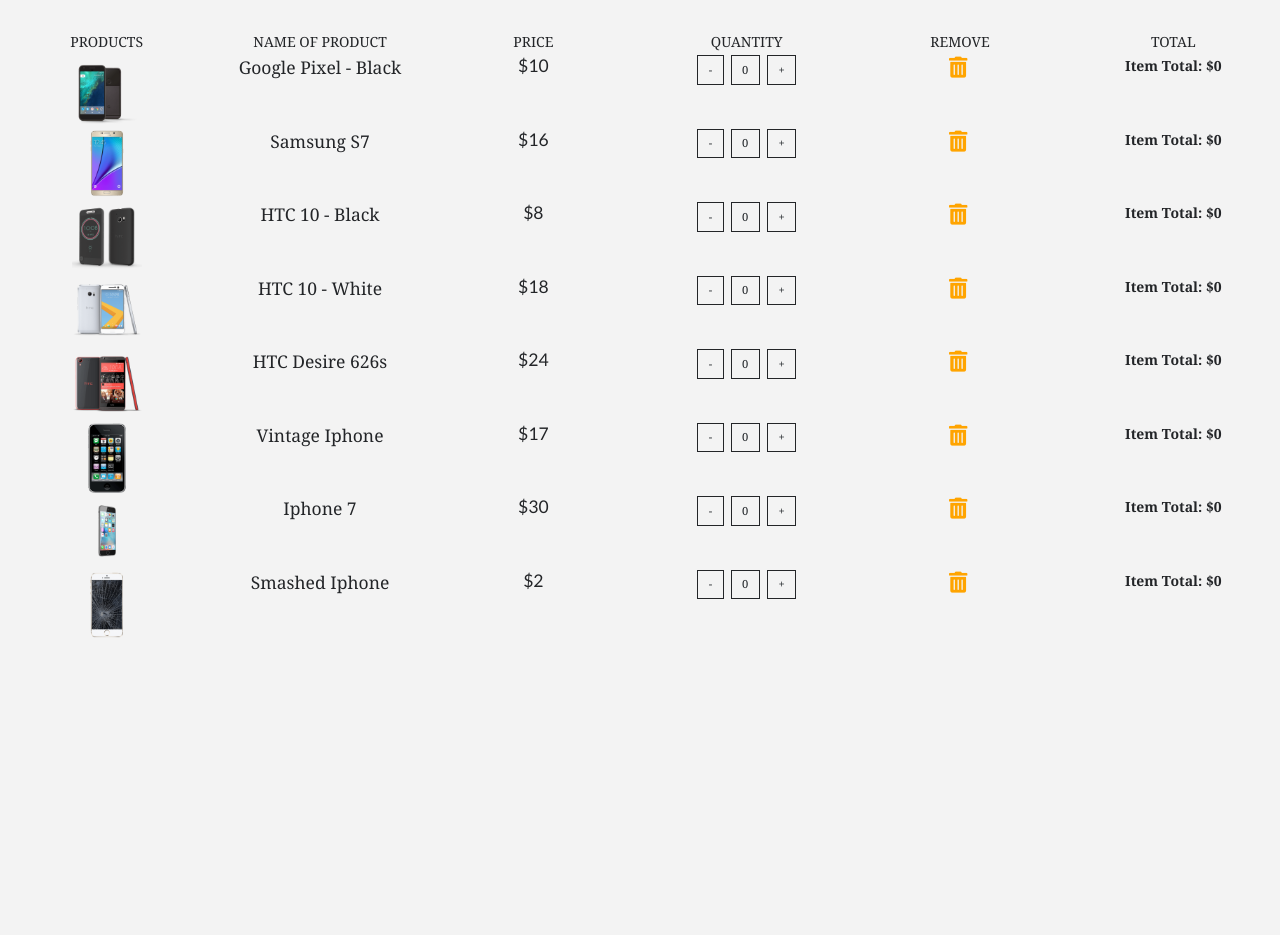
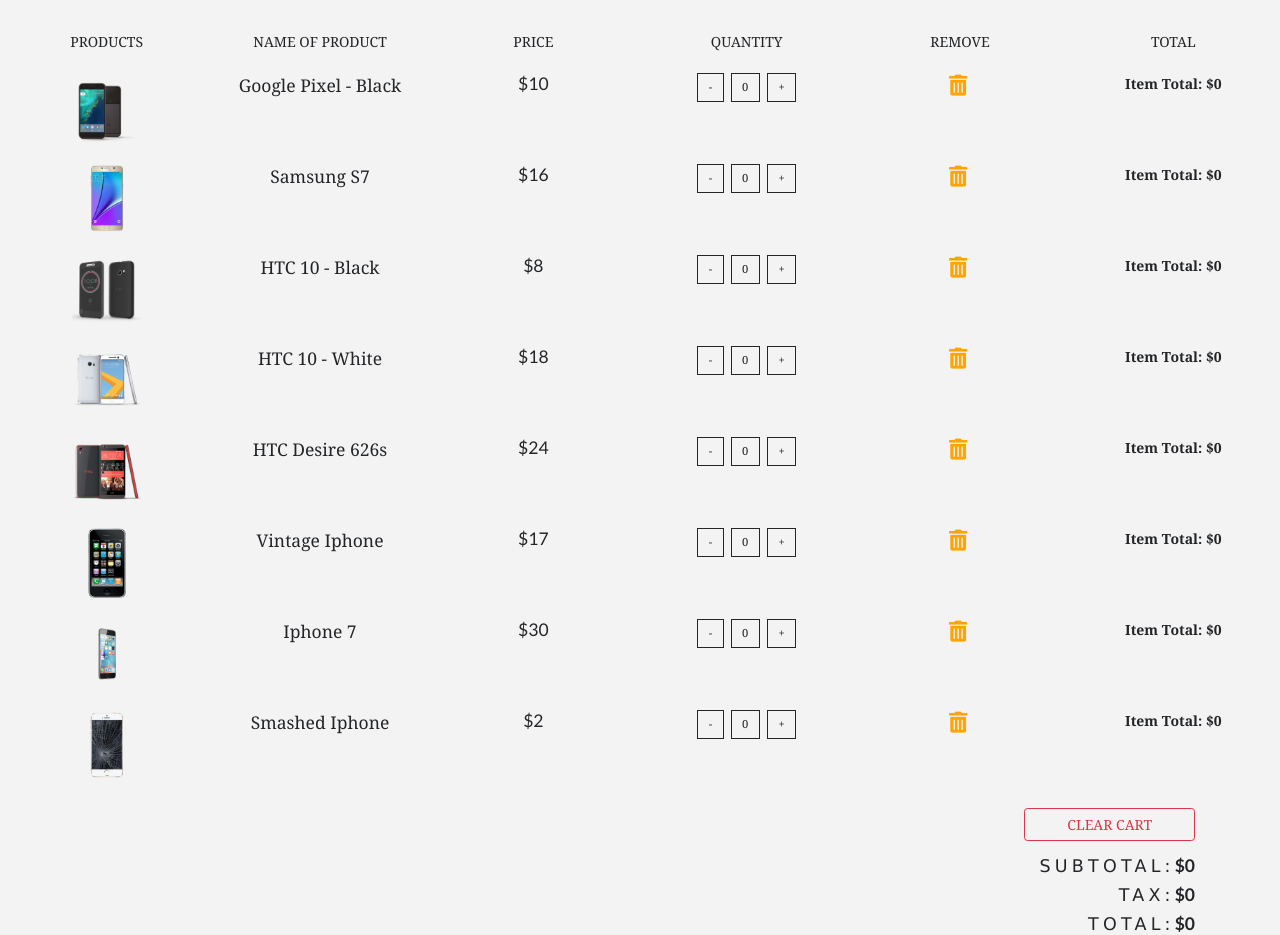
Before and after one commit to kovacevicemir/e-commerce-phone-shop, a React (Create React App) app: page /cart in a window 1280 px wide. Shown: the part 108-1043 px from the top of the page. Before the commit the page ends 800 px from the top, so only its background shows below. Built offline with nearby package versions, Linux system fonts and the light colour scheme.

Commit message:
cart total component

```diff
--- a/src/components/Cart/Cart.js
+++ b/src/components/Cart/Cart.js
@@ -4,6 +4,7 @@ import CartColumns from './CartColumns'
 import Empty from './Empty'
 import {ProductConsumer} from '../../context'
 import CartList from './CartList'
+import CartTotal from './CartTotal'
 
 
 export default class Cart extends Component {
@@ -18,6 +19,7 @@ export default class Cart extends Component {
                                 <Title name='your' title='cart' />
                                 <CartColumns />
                                 <CartList cart = {cart} value = {value}/>
+                                <CartTotal value = {value} />
                             </React.Fragment>
                         )
                     }else{
--- a/src/components/Cart/CartItem.js
+++ b/src/components/Cart/CartItem.js
@@ -5,7 +5,7 @@ const CartItem = ({item,value}) => {
     const {increment,decrement,removeItem,clearCart} = value
 
     return (
-        <div className="row my-1 text-capitalize text-center">
+        <div className="row my-4 text-capitalize text-center">
             <div className="col-10 mx-auto col-lg-2">
                 <img src={img} style={{width:'5rem',height:'5rem'}} className='img-fluid' alt={title} />
             </div>
--- /dev/null
+++ b/src/components/Cart/CartTotal.js
@@ -0,0 +1,42 @@
+import React from 'react'
+import {Link} from 'react-router-dom'
+
+const CartTotal = ({value}) => {
+    const {cartSubTotal,cartTax,cartTotal,clearCart} = value
+
+    return (
+        <React.Fragment>
+            <div className="container">
+                <div className="row">
+                    <div className="col-10 mt-2 ml-sm-5 ml-md-auto col-sm-8 text-capitalize text-right">
+                        <Link to='/'>
+                            <button onClick={()=> clearCart()} type='button' className="btn btn-outline-danger text-uppercase mb-3 px-5">
+                                clear cart
+                            </button>
+                        </Link>
+                        <h5>
+                            <span className="text-title">
+                                subtotal:
+                            </span>
+                            <strong>${cartSubTotal}</strong>
+                        </h5>
+                        <h5>
+                            <span className="text-title">
+                                tax:
+                            </span>
+                            <strong>${cartTax}</strong>
+                        </h5>
+                        <h5>
+                            <span className="text-title">
+                                total:
+                            </span>
+                            <strong>${cartTotal}</strong>
+                        </h5>
+                    </div>
+                </div>
+            </div>
+        </React.Fragment>
+    )
+}
+
+export default CartTotal
```
